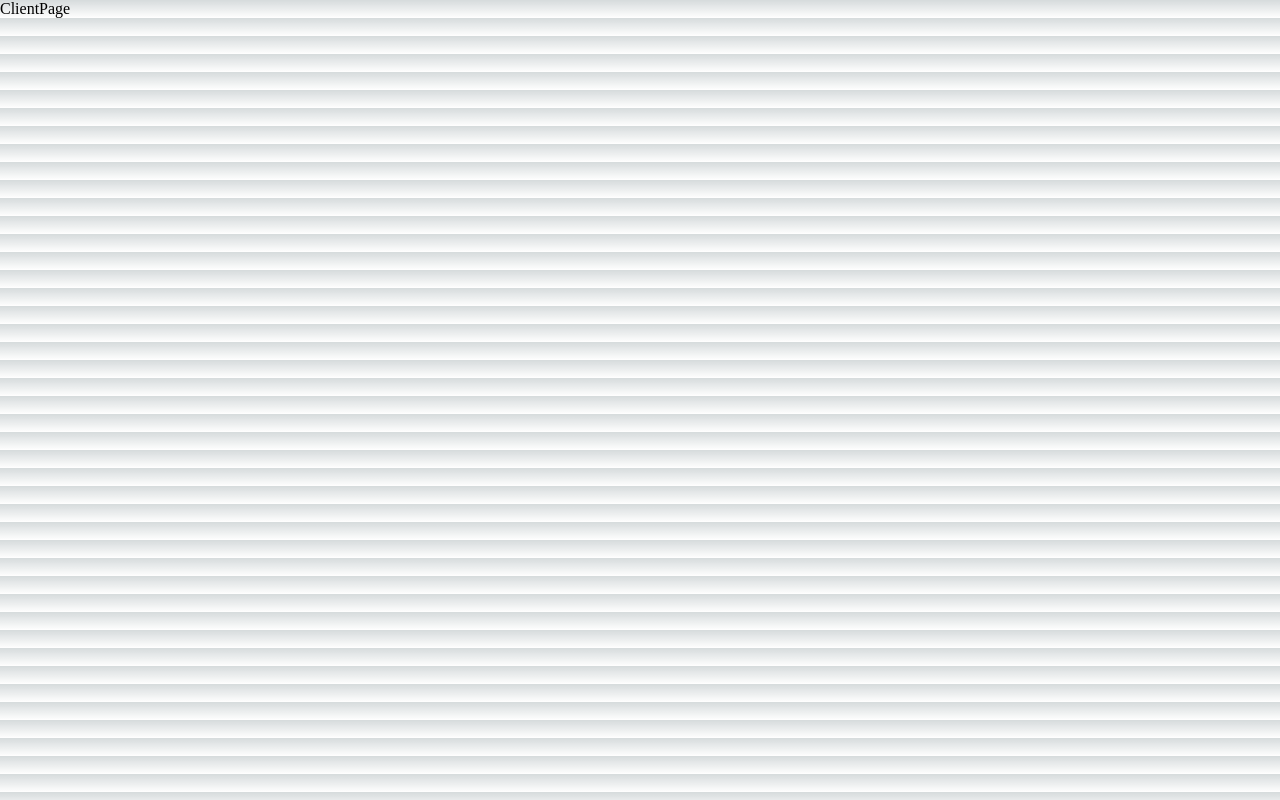
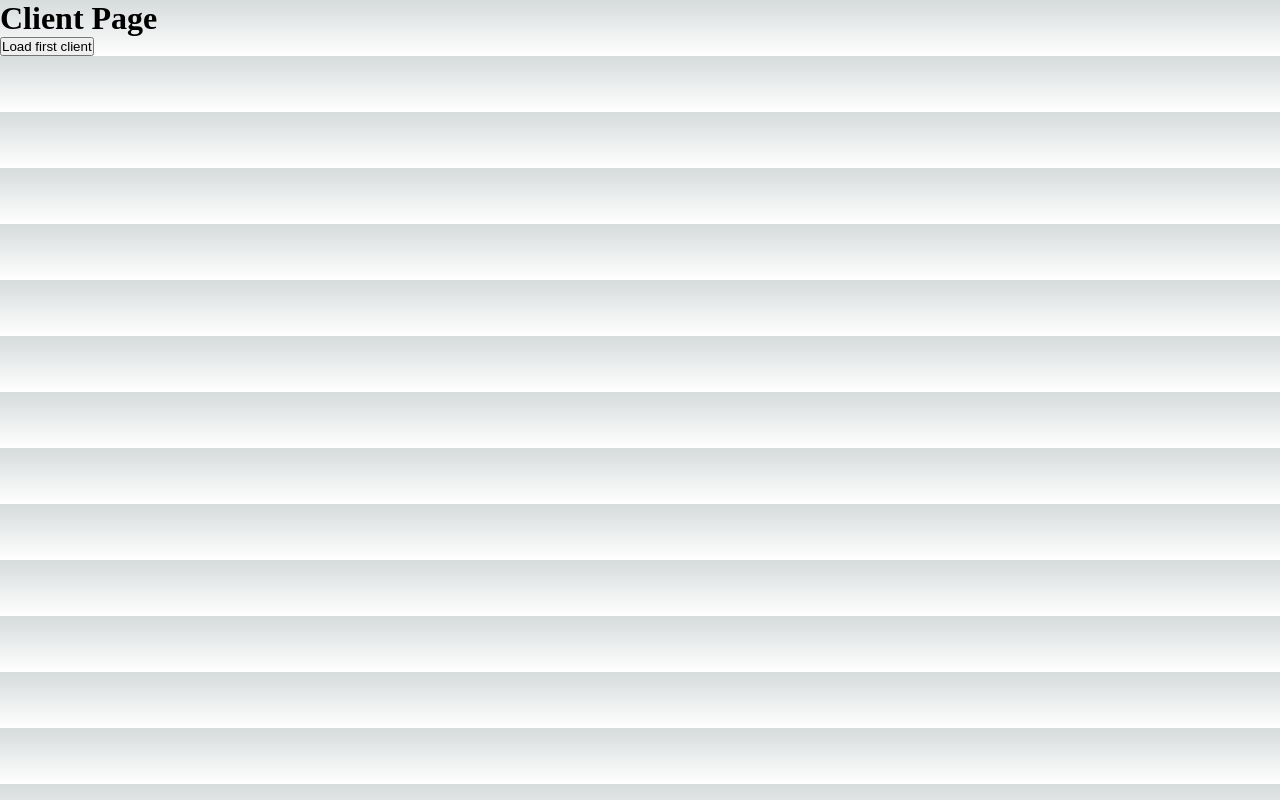
Before and after one commit to maxymlyskov/Next-Events, a Next.js app: page /clients/first in a window 1280 px wide. Built offline with nearby package versions, Linux system fonts and the light colour scheme.

Commit message:
404 error page.

```diff
--- /dev/null
+++ b/src/pages/404.js
@@ -0,0 +1,5 @@
+import React from "react";
+
+export default function NotFoundPage() {
+  return <div>NotFoundPage</div>;
+}
--- a/src/pages/clients/[id]/index.js
+++ b/src/pages/clients/[id]/index.js
@@ -1,3 +1,15 @@
+import { useRouter } from "next/router";
+
 export default function ClientPage() {
-  return <div>ClientPage</div>;
+  const router = useRouter();
+
+  const loadBlogs = () => {
+    router.push("/about");
+  };
+  return (
+    <div>
+      <h1>Client Page</h1>
+      <button onClick={loadBlogs}>Load first client</button>
+    </div>
+  );
 }
```
